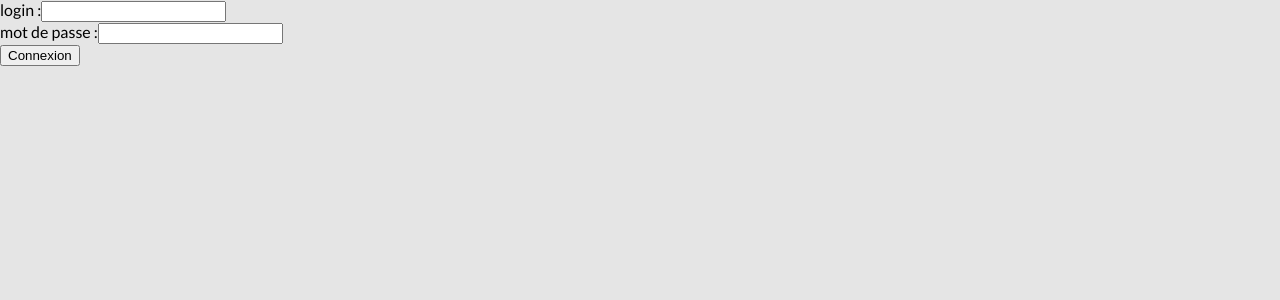
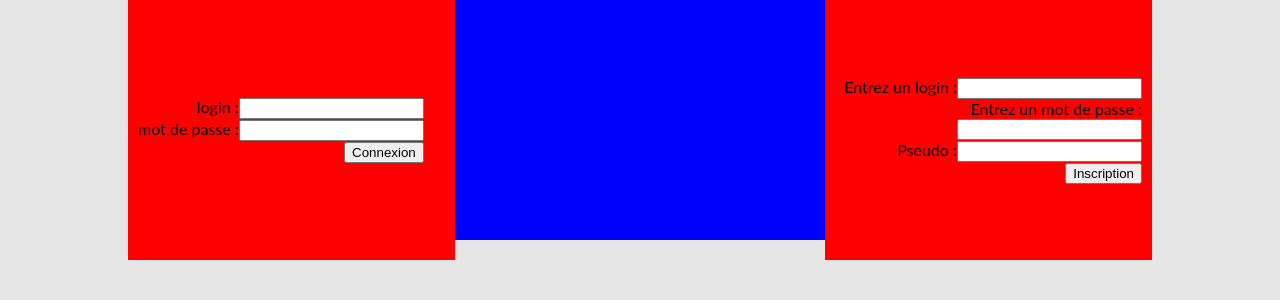
Before and after one commit to leersmathieu/my-irc, a PHP site: page / in a window 1280 px wide. Shown: the top 300 px of the page. Run offline with PHP 8.4, Linux system fonts and the light colour scheme; some libraries are stand-ins or nearby versions.

Commit message:
up css and php + relation sql

```diff
--- a/index.php
+++ b/index.php
@@ -1,5 +1,20 @@
 <?php
     session_start();
+    $servername = "localhost";
+    $username = "root";
+    $password = "root";
+
+    try {
+        $conn = new PDO("mysql:host=$servername;dbname=irc", $username, $password);
+        // set the PDO error mode to exception
+        $conn->setAttribute(PDO::ATTR_ERRMODE, PDO::ERRMODE_EXCEPTION);
+        // echo "Connected successfully";
+        }
+    catch(PDOException $e)
+        {
+        echo "Connection failed: " . $e->getMessage();
+        }
+
 ?>
 
 <!DOCTYPE html>
@@ -14,17 +29,20 @@
 <body>
                         <!-- LOGIN -->
     <?php if (!isset($_SESSION['login']) && !isset($_SESSION['pwd'])): ?>
-        <section class="login">
-            <?php require "php/login.php" ?>
-        </section>
+        <header>
+            <section class="login">
+                <?php require "php/login.php" ?>
+            </section>
+            <section class="register">
+                <?php require "php/register.php" ?>
+            </section>
+        </header>
     <?php endif; ?>
                         <!-- IRC -->
     <?php if (isset($_SESSION['login']) && isset($_SESSION['pwd'])): ?>
         <section class="chat">
             <?php require "php/chat.php" ?>
-                <div class="disconnect">
-                    <?php require "php/exit.php" ?>
-                </div>
+            <?php require "php/exit.php" ?>
         </section>
     <?php endif; ?>
 
--- /dev/null
+++ b/php/register.php
@@ -0,0 +1,33 @@
+<?php
+
+
+    // on teste si nos variables sont définies
+    if (isset($_POST['register'])){
+
+        // on vérifie les informations du formulaire, si pseudo et pwd ok ...
+        if (isset($_POST['loginreg']) AND isset($_POST['pwdreg'])) {
+
+            $login_register = $_POST['loginreg'];
+            $pwd_register = $_POST['pwdreg'];
+
+
+
+
+        }
+        else {
+
+            echo 'info non valide';
+
+        }
+    }
+    // else {
+    //     echo 'variables non déclarées.';
+    // }
+
+?>
+<form action="" method="post">
+    Entrez un login :<input type="text" name="loginreg"><br />
+    Entrez un mot de passe :<input type="password" name="pwdreg"><br />
+    Pseudo :<input type="text" name="pseudo"><br />
+    <input type="submit" value="Inscription" name="register">
+</form>
--- a/style.css
+++ b/style.css
@@ -1,5 +1,33 @@
 /* my css */
+header {
+    background-color: blue;
+    height: 30vh;
+    /* display: flex; */
+    width: 80vw;
+    margin: 0 auto;
+}
 
+.login {
+    float: left;
+    display: flex;
+    height: 100%;
+    background-color: red;
+    align-items: center;
+    text-align: right;
+    width: 30%;
+    padding: 10px;
+}
+.register {
+    float: right;
+    display: flex;
+    height: 100%;
+    background-color: red;
+    align-items: center;
+    text-align: right;
+    width: 30%;
+    justify-content: right;
+    padding: 10px;
+}
 /* Code form codepen.io */
 
 @import url(https://fonts.googleapis.com/css?family=Lato:100,300,400,700);
```
Also changed, not shown: php/chat.php (+13 -3 lines).
